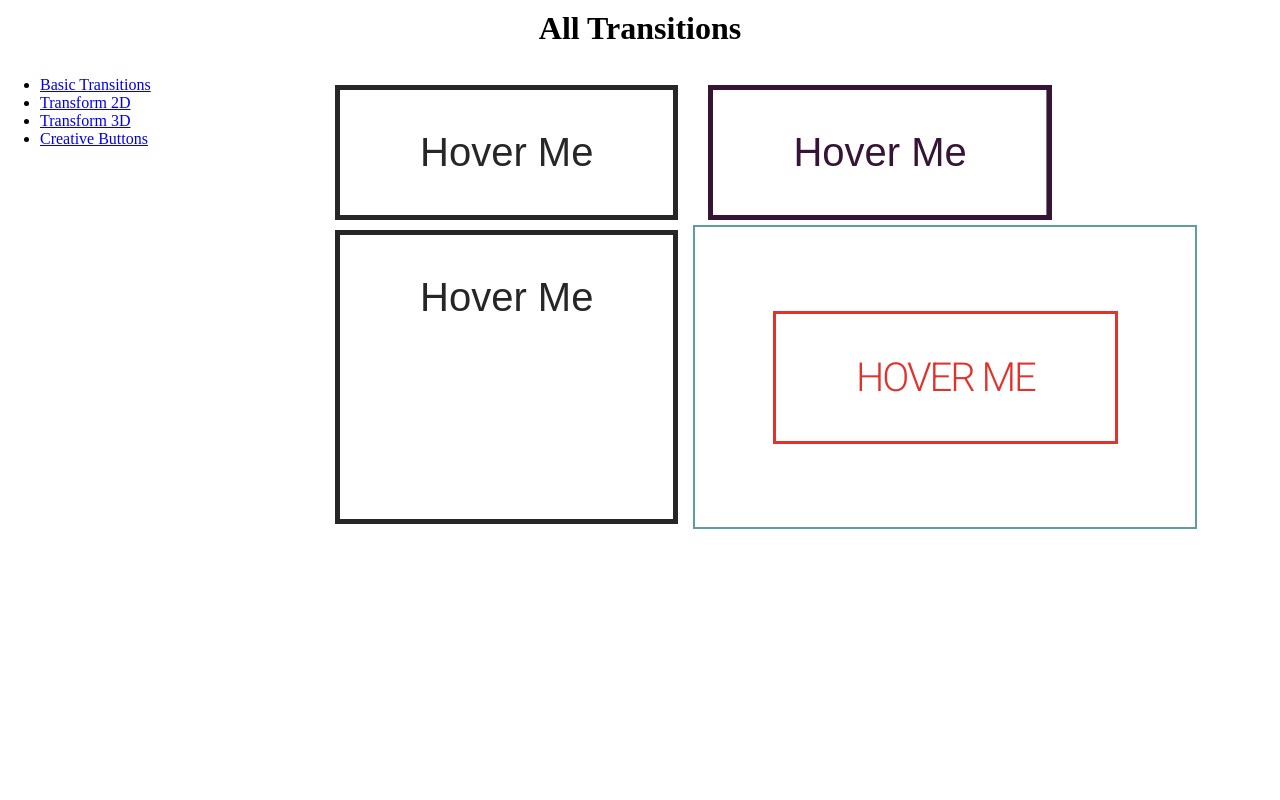
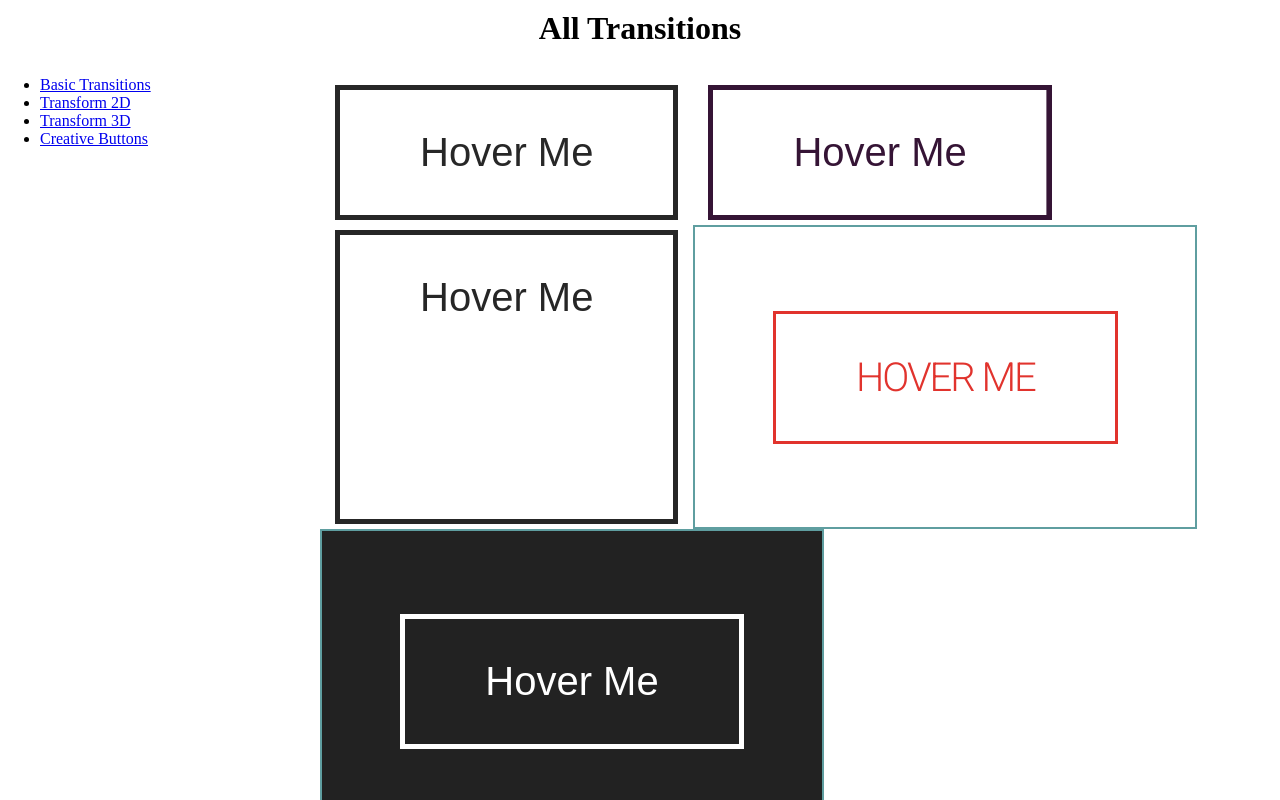
Before and after one commit to niyathi-ramesh/advanced-animations, an Angular app: page /creative-buttons in a window 1280 px wide. Built offline with nearby package versions, Linux system fonts and the light colour scheme.

Commit message:
Creative buttons 5

```diff
--- a/src/app/pages/creative-buttons/creative-buttons.component.html
+++ b/src/app/pages/creative-buttons/creative-buttons.component.html
@@ -9,4 +9,8 @@
   <div class="buttons-parent">
     <a class="button-4">Hover Me</a>
   </div>
+
+  <div class="buttons-parent">
+    <a class="button-5">Hover Me</a>
+  </div>
 </div>
--- a/src/app/pages/creative-buttons/creative-buttons.component.scss
+++ b/src/app/pages/creative-buttons/creative-buttons.component.scss
@@ -132,3 +132,34 @@ a.button-4 {
     border-width: 7px;
   }
 }
+
+.buttons-parent:has(a.button-5) {
+  background-color: #222;
+
+  a.button-5 {
+    color: white;
+    border-color: white;
+    overflow: hidden;
+
+    &::before {
+      content: "YEAH!";
+      position: absolute;
+      left: 0;
+      top: 0;
+      width: 100%;
+      height: 100%;
+      transform: translateY(-100%);
+      transition: all 0.5s;
+      background-color: #f44336;
+      display: flex;
+      align-items: center;
+      justify-content: center;
+    }
+
+    &:hover {
+      &::before {
+        transform: translateY(0);
+      }
+    }
+  }
+}
```
